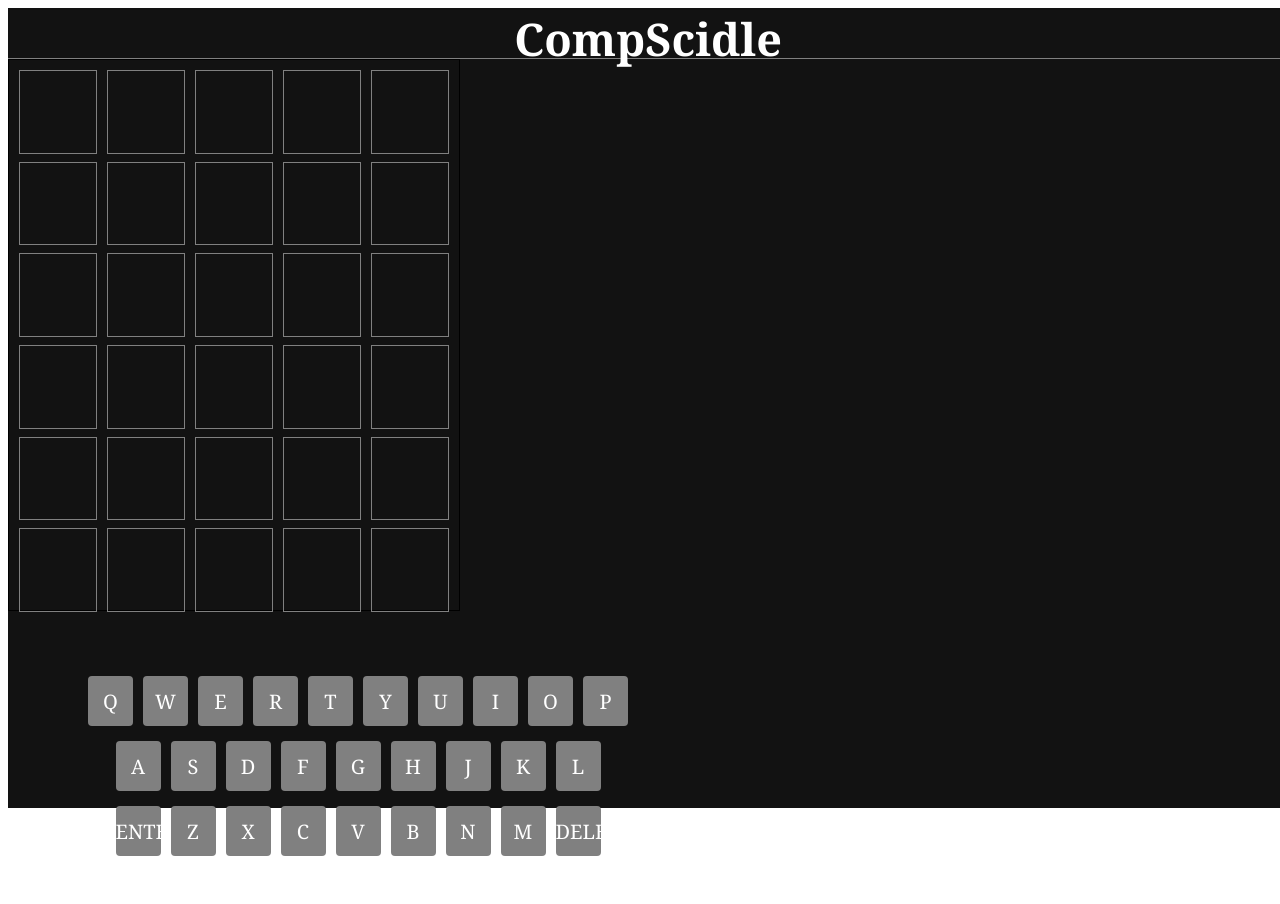
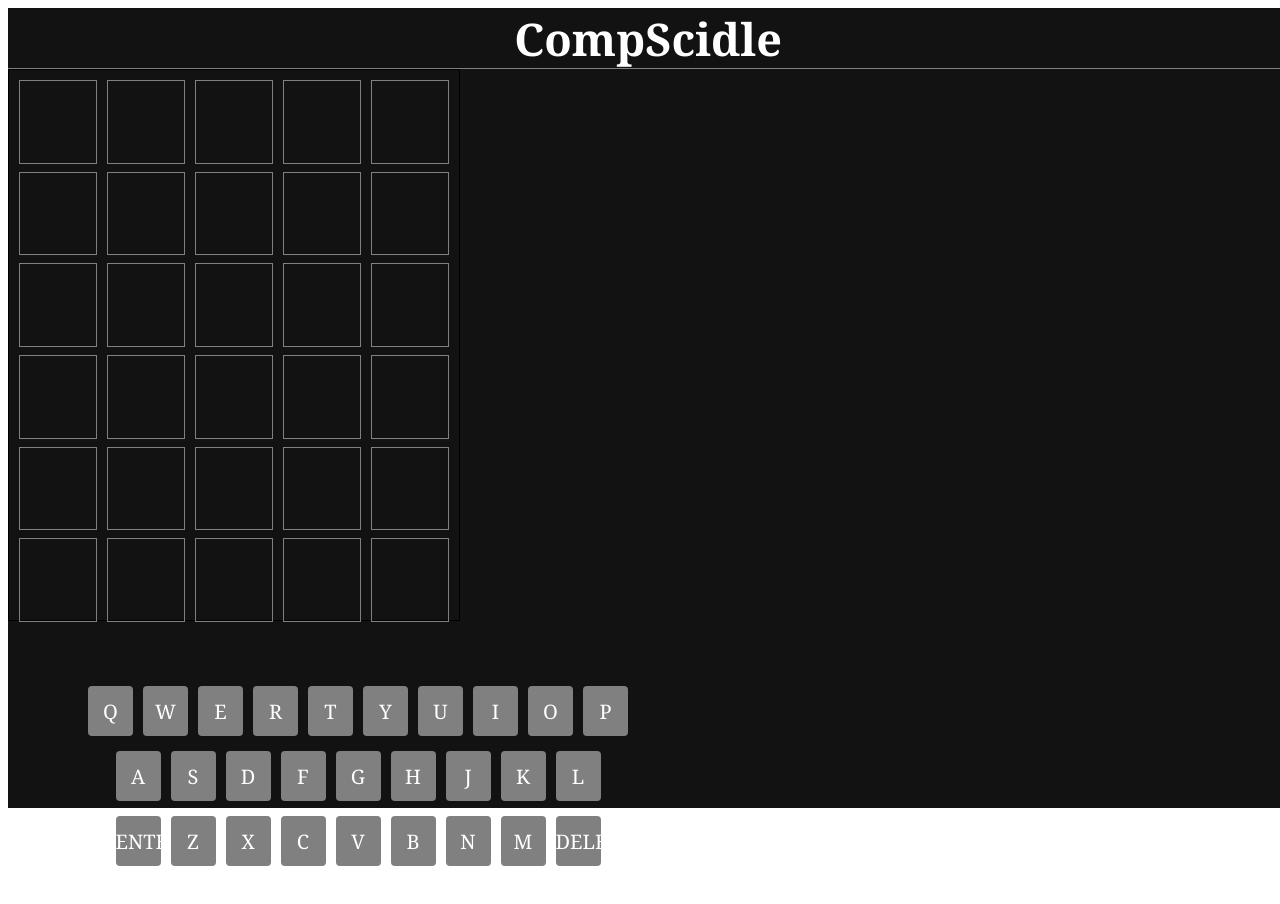
Before and after one commit to RyanGormican/CompScidle, a React (Create React App) app: page / in a window 1280 px wide. Shown: the top 904 px of the page. Built offline with nearby package versions, Linux system fonts and the light colour scheme.

Commit message:
Update App.css

```diff
--- a/src/App.css
+++ b/src/App.css
@@ -7,7 +7,7 @@
   color: white;
 }
 nav {
-  height: 50px;
+  height: 60px;
   width: 100%;
   margin: 0;
   border-bottom: 1px solid grey;
@@ -82,6 +82,9 @@ nav h1 {
 #incorrect {
   background-color: #3a393c;
 }
+#special {
+  width: 100px;
+}
 .tiles {
   height: 550px;
   width: 450px;
```
